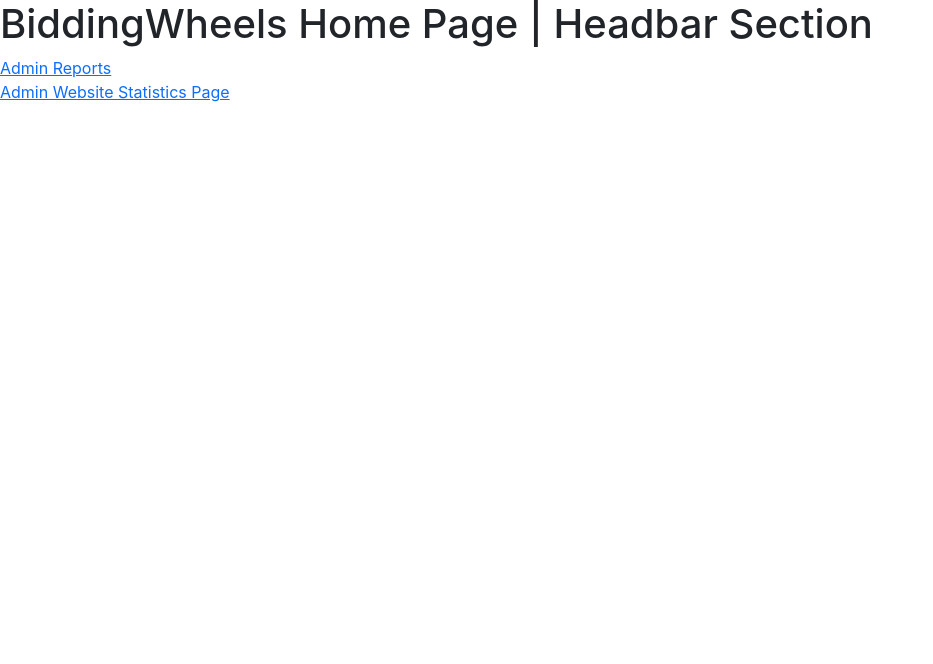
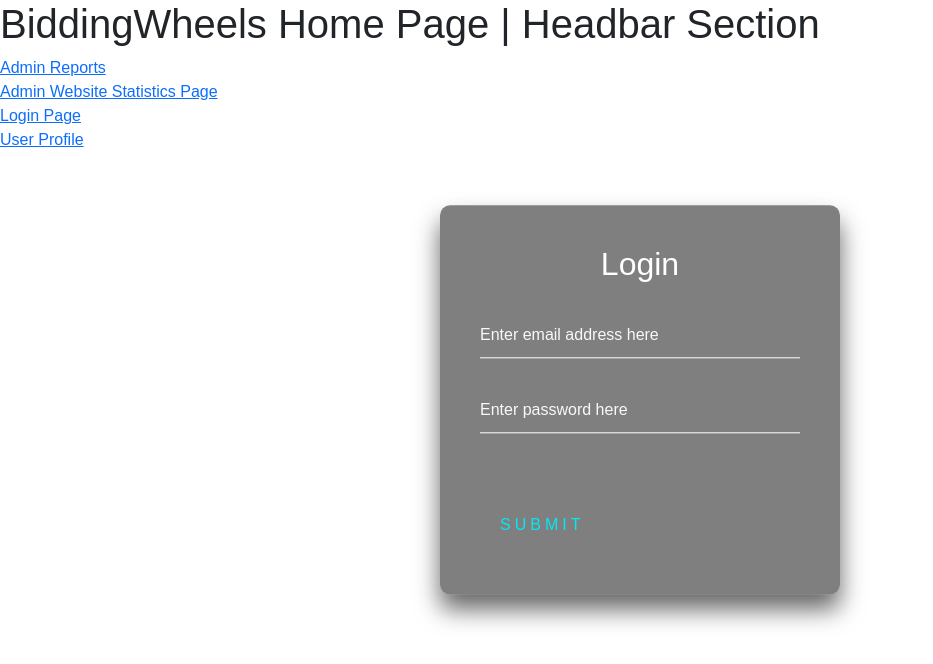
Before and after one commit to KayL315/biddingwheels_react, a React (Create React App) app: page /login in a window 1280 px wide. Shown: the top 664 px of the page, without its empty margins (0-933 px from the left). Built offline with nearby package versions, Linux system fonts and the light colour scheme.

Commit message:
userprofile

```diff
--- a/src/App.tsx
+++ b/src/App.tsx
@@ -3,6 +3,8 @@
 import {BrowserRouter, Link, Route, Routes} from "react-router-dom";
 import {AdminReports} from "./AdminReportsPage/AdminReports";
 import {AdminWebsiteStats} from "./AdminWebsiteStatsPage/AdminWebsiteStats";
+import LoginPage from "./LoginPage/LoginPage"
+import UserProfile from "./UserProfile/UserProfile"
 
 function App() {
 
@@ -12,11 +14,16 @@
         <h1>BiddingWheels Home Page | Headbar Section</h1>
         <Link to={"/adminreports"}> Admin Reports </Link>
         <Link to={"/admin-website-stats"}> Admin Website Statistics Page</Link>
+        <Link to={"/login"}> Login Page</Link>
+        <Link to={"/userprofile"}> User Profile</Link>
       </div>
       <div className={""}>
         <Routes>
           <Route path={"/adminreports"} element={<AdminReports/>}/>
           <Route path={"/admin-website-stats"} element={<AdminWebsiteStats/>}/>
+          <Route path={"/login"} element={<LoginPage/>}/>
+          <Route path={"/userprofile"} element={<UserProfile/>}/>
+
         </Routes>
       </div>
     </div>
--- /dev/null
+++ b/src/LoginPage/LoginPage.css
@@ -0,0 +1,249 @@
+html {
+  height: 100%;
+}
+body {
+  margin:0;
+  padding:0;
+  font-family: sans-serif;
+  /* background: linear-gradient(#92a6ca, #446891); */
+}
+
+.login-page {
+    background: linear-gradient(#141e30, #446891);
+  }
+
+.login-box {
+
+  position: absolute;
+  top: 50%;
+  left: 50%;
+  width: 400px;
+  padding: 40px;
+  transform: translate(-50%, -50%);
+  background: rgba(0,0,0,.5);
+  box-sizing: border-box;
+  box-shadow: 0 15px 25px rgba(0,0,0,.6);
+  border-radius: 10px;
+}
+
+.login-box h2 {
+  margin: 0 0 30px;
+  padding: 0;
+  color: #fff;
+  text-align: center;
+}
+
+.login-box .user-box {
+  position: relative;
+}
+
+.login-box .user-box input::placeholder {
+    color: #f8f8f8;
+}
+
+.login-box .user-box input {
+  width: 100%;
+  padding: 10px 0;
+  font-size: 16px;
+  color: #fff;
+  margin-bottom: 30px;
+  border: none;
+  border-bottom: 1px solid #fff;
+  outline: none;
+  background: transparent;
+}
+.login-box .user-box label {
+  position: absolute;
+  top:0;
+  left: 0;
+  padding: 10px 0;
+  font-size: 16px;
+  color: #fff;
+  pointer-events: none;
+  transition: .5s;
+}
+
+.login-box .user-box input:focus ~ label,
+.login-box .user-box input:valid ~ label {
+  top: -20px;
+  left: 0;
+  color: #03e9f4;
+  font-size: 12px;
+}
+
+.login-box form a {
+  position: relative;
+  display: inline-block;
+  padding: 10px 20px;
+  color: #03e9f4;
+  font-size: 16px;
+  text-decoration: none;
+  text-transform: uppercase;
+  overflow: hidden;
+  transition: .5s;
+  margin-top: 40px;
+  letter-spacing: 4px
+}
+
+.login-box a:hover {
+  background: #03e9f4;
+  color: #fff;
+  border-radius: 5px;
+  box-shadow: 0 0 5px #03e9f4,
+              0 0 25px #03e9f4,
+              0 0 50px #03e9f4,
+              0 0 100px #03e9f4;
+}
+
+.login-box a span {
+  position: absolute;
+  display: block;
+}
+
+.login-box a span:nth-child(1) {
+  top: 0;
+  left: -100%;
+  width: 100%;
+  height: 2px;
+  background: linear-gradient(90deg, transparent, #03e9f4);
+  animation: btn-anim1 1s linear infinite;
+}
+
+@keyframes btn-anim1 {
+  0% {
+    left: -100%;
+  }
+  50%,100% {
+    left: 100%;
+  }
+}
+
+.login-box a span:nth-child(2) {
+  top: -100%;
+  right: 0;
+  width: 2px;
+  height: 100%;
+  background: linear-gradient(180deg, transparent, #03e9f4);
+  animation: btn-anim2 1s linear infinite;
+  animation-delay: .25s
+}
+
+@keyframes btn-anim2 {
+  0% {
+    top: -100%;
+  }
+  50%,100% {
+    top: 100%;
+  }
+}
+
+.login-box a span:nth-child(3) {
+  bottom: 0;
+  right: -100%;
+  width: 100%;
+  height: 2px;
+  background: linear-gradient(270deg, transparent, #03e9f4);
+  animation: btn-anim3 1s linear infinite;
+  animation-delay: .5s
+}
+
+@keyframes btn-anim3 {
+  0% {
+    right: -100%;
+  }
+  50%,100% {
+    right: 100%;
+  }
+}
+
+.login-box a span:nth-child(4) {
+  bottom: -100%;
+  left: 0;
+  width: 2px;
+  height: 100%;
+  background: linear-gradient(360deg, transparent, #03e9f4);
+  animation: btn-anim4 1s linear infinite;
+  animation-delay: .75s
+}
+
+@keyframes btn-anim4 {
+  0% {
+    bottom: -100%;
+  }
+  50%,100% {
+    bottom: 100%;
+  }
+}
+
+.mainContainer {
+  flex-direction: column;
+  display: flex;
+  align-items: center;
+  justify-content: center;
+  height: 100vh;
+}
+
+.titleContainer {
+  display: flex;
+  flex-direction: column;
+  font-size: 64px;
+  font-weight: bolder;
+  align-items: center;
+  justify-content: center;
+}
+
+.resultContainer, .historyItem {
+  flex-direction: row;
+  display: flex;
+  width: 400px;
+  align-items: center;
+  justify-content: space-between;
+}
+
+.historyContainer {
+  flex-direction: column;
+  display: flex;
+  height: 200px;
+  align-items: center;
+  flex-grow: 5;
+  justify-content: flex-start;
+}
+
+.buttonContainer {
+  display: flex;
+  flex-direction: column;
+  align-items: center;
+  justify-content: center;
+  height: 260px;
+}
+
+.inputContainer {
+  display: flex;
+  flex-direction: column;
+  align-items: flex-start;
+  justify-content: center;
+}
+
+.inputContainer > .errorLabel {
+  color: red;
+  font-size: 12px;
+}
+
+.inputBox {
+  height: 48px;
+  width: 400px;
+  font-size: large;
+  border-radius: 8px;
+  border: 1px solid grey;
+  padding-left: 8px;
+}
+input[type="button"] {
+  border: none;
+  background: cornflowerblue;
+  color: white;
+  padding: 12px 24px;
+  margin: 8px;
+  font-size: 15px;
+  border-radius: 8px;
+  cursor: pointer;
+}
--- /dev/null
+++ b/src/LoginPage/LoginPage.tsx
@@ -0,0 +1,72 @@
+import React, { useState } from 'react';
+import './LoginPage.css';
+import { Link } from 'react-router-dom';
+import { Navigate } from 'react-router-dom';
+
+function LoginPage() {
+  const [email, setEmail] = useState("");
+  const [password, setPassword] = useState("");
+  const [emailError, setEmailError] = useState("");
+  const [passwordError, setPasswordError] = useState("");
+
+  const onButtonClick = () => {
+    setEmailError("");
+    setPasswordError("");
+
+    if (email === "") {
+      setEmailError("Please enter your email");
+      return;
+    }
+
+    if (password === "") {
+      setPasswordError("Please enter a password");
+      return;
+    }
+
+    if (password.length < 8) {
+      setPasswordError("Password must be 8 characters or longer");
+      return;
+    }
+
+    if (!/^[\w-.]+@([\w-]+\.)+[\w-]{2,4}$/.test(email)) {
+      setEmailError("Please enter a valid email address");
+      return;
+    }
+
+    // 假设登录逻辑验证通过后，跳转到首页
+    // 这里处理账号密码跟数据库里的是否匹配，匹配上就跳转到首页，没有匹配上就提示错误
+    return <Navigate to="/" />;
+  };
+
+  return (
+
+    <div className="login-box">
+      <h2>Login</h2>
+      <form>
+        <div className="user-box">
+          <input
+            value={email}
+            placeholder='Enter email address here'
+            onChange={ev => setEmail(ev.target.value)}
+            className="user-box"
+          />
+          <label className='errorLabel'>{emailError}</label>
+        </div>
+        <div className="user-box">
+          <input
+            value={password}
+            placeholder='Enter password here'
+            onChange={ev => setPassword(ev.target.value)}
+            className="user-box"
+          />
+          <label className='errorLabel'>{passwordError}</label>
+        </div>
+        <Link to="/" className="inputButton" onClick={onButtonClick}>
+          Submit
+        </Link>
+      </form>
+    </div>
+  );
+}
+
+export default LoginPage;
--- /dev/null
+++ b/src/UserProfile/UserProfile.css
@@ -0,0 +1,36 @@
+.user-profile {
+  max-width: 800px;
+  margin: 0 auto;
+  padding: 20px;
+}
+
+.user-info {
+  display: flex;
+  align-items: center;
+  margin-bottom: 20px;
+}
+
+.avatar img {
+  width: 100px;
+  height: 100px;
+  border-radius: 50%;
+  object-fit: cover;
+  margin-right: 20px;
+}
+
+.details {
+  flex: 1;
+}
+
+.field {
+  margin-bottom: 10px;
+}
+
+.field label {
+  font-weight: bold;
+}
+
+.auction-items,
+.participated-items {
+  margin-top: 20px;
+}
--- /dev/null
+++ b/src/UserProfile/UserProfile.tsx
@@ -0,0 +1,62 @@
+import React, { useState } from 'react';
+import './UserProfile.css';
+
+const UserProfile: React.FC = () => {
+
+  const [user, setUser] = useState({
+    //从数据库读信息
+    username: 'user123',
+    email: 'user@example.com',
+    password: '********',
+    address: '123 Main St, City, Country',
+    paymentMethod: 'Credit Card',
+    auctionItems: [],
+    participatedItems: [],
+    publicAuctionItems: [],
+    publicParticipatedItems: []
+  });
+
+  // 用户头像
+  const avatarUrl = '';
+
+  // 用户profile界面
+  return (
+    <div className="user-profile">
+      <div className="user-info">
+        <div className="avatar">
+          <img src={avatarUrl} alt="User Avatar" />
+        </div>
+        <div className="details">
+          <div className="field">
+            <label>Username:</label>
+            <span>{user.username}</span>
+          </div>
+          <div className="field">
+            <label>Email:</label>
+            <span>{user.email}</span>
+          </div>
+          <div className="field">
+            <label>Password:</label>
+            <span>{user.password}</span>
+          </div>
+          <div className="field">
+            <label>Address:</label>
+            <span>{user.address}</span>
+          </div>
+          <div className="field">
+            <label>Payment Method:</label>
+            <span>{user.paymentMethod}</span>
+          </div>
+        </div>
+      </div>
+      <div className="auction-items">
+        {/* 数据库信息+根据需要渲染用户发布的竞拍商品 */}
+      </div>
+      <div className="participated-items">
+        {/* 数据库信息+根据需要渲染用户参与的竞拍商品 */}
+      </div>
+    </div>
+  );
+};
+
+export default UserProfile;
```
